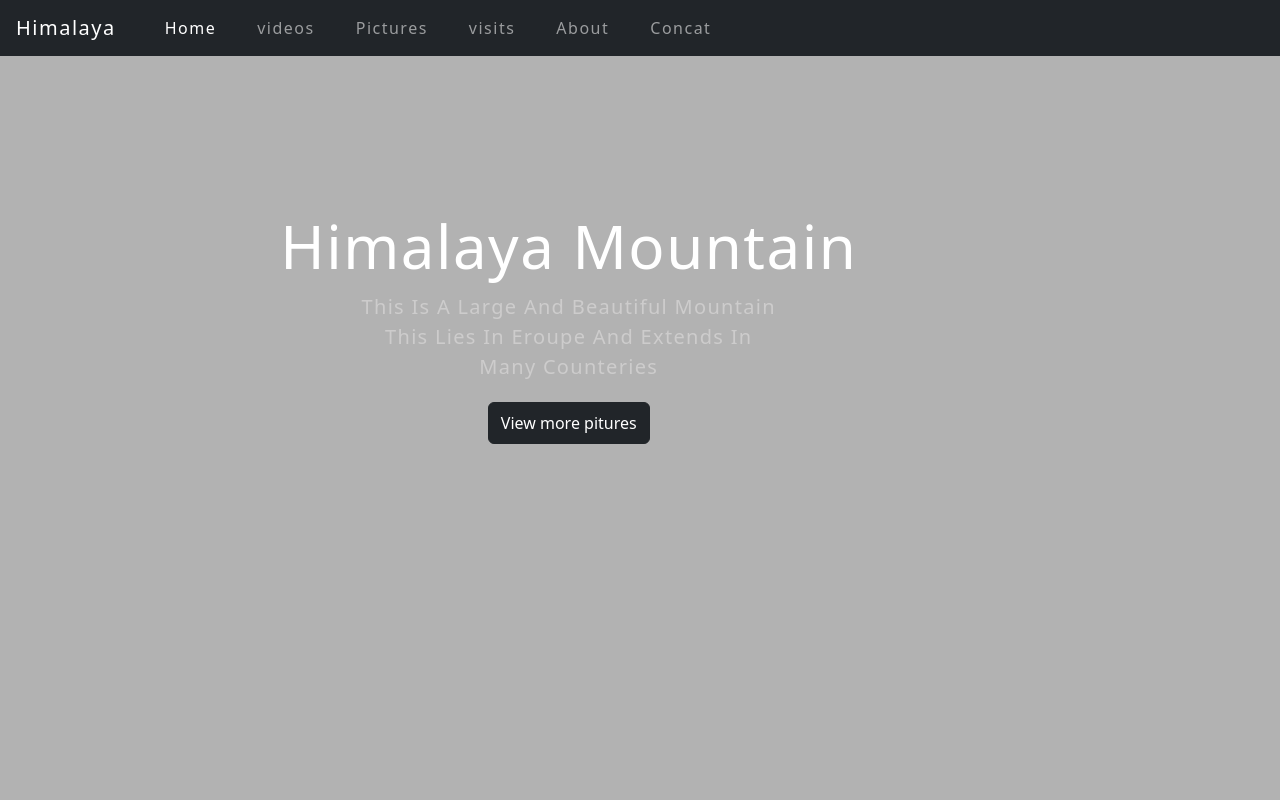
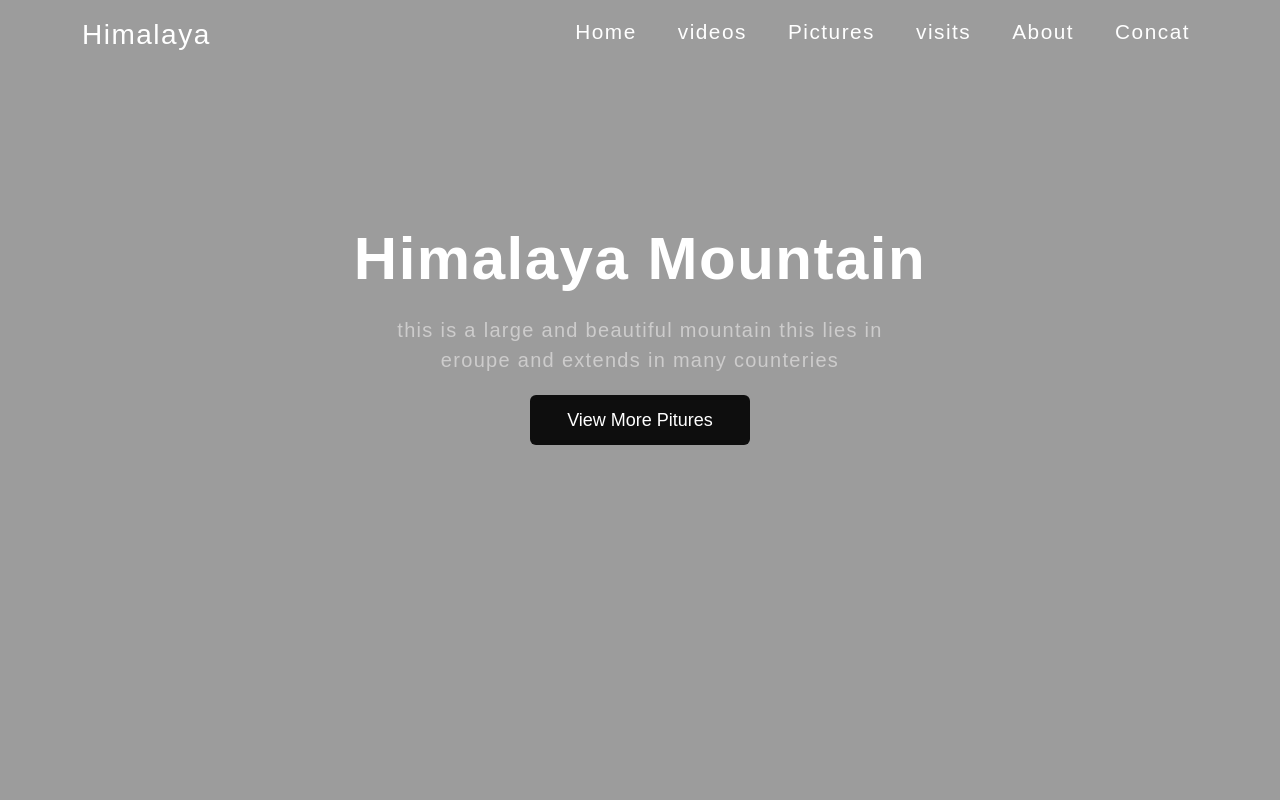
Before and after one commit to Abdullatif-Mostafa/Himalaya-, a website: page index.html in a window 1280 px wide. Shown: the top 800 px of the page. Drawn offline with nearby package versions, Linux system fonts and the light colour scheme.

Commit message:
new changes gave been added

```diff
--- a/index.html
+++ b/index.html
@@ -4,37 +4,32 @@
     <meta charset="UTF-8">
     <meta name="viewport" content="width=device-width, initial-scale=1.0">
     <title>hiymalia</title>
-    <!-- <link rel="stylesheet" href="css/bootstrap.min.css.map"> -->
-    <!-- <link rel="stylesheet" href="css/bootstrap.min.css"> -->
-    <!-- <link rel="stylesheet" href="css/all.min.css">  -->
-
-    <!-- <link rel="stylesheet" href="css/all.min.css"> -->
-    <link rel="stylesheet" href="css/bootstrap.min.css">
-    <link rel="stylesheet" href="normalize.css">
+    <link rel="stylesheet" href="node_modules/bootstrap/dist/css/bootstrap.min.css">
+    <script src="node_modules/bootstrap/dist/js/bootstrap.bundle.min.js"></script>
     <link rel="stylesheet" href="style.css">
-    <link rel="stylesheet" href="../bootstrap-5.3.1-dist (1)/bootstrap-5.3.1-dist/css/bootstrap.css">
 </head>
 <body>
-    <!-- navbar -->
-    <nav class="navbar navbar-expand-lg navbar-dark bg-dark py-2">
-            <small  class="navbar-brand logo ps-3">Himalaya</small>
-
-            <a href="#data" data-bs-toggle="collapse" class="navbar-toggler">
-                <small class="navbar-toggler-icon ps-3"></small>
-            </a>
-            <span id="data" class="collapse navbar-collapse">
-                <ul class="navbar-nav">
-                    <li class="nav-item"> <a href="" class="nav-link active">Home</a></li>
+        <nav class="navbar navbar-expand-lg ">
+			<div class="container">
+			  <a class="navbar-brand logo" href="#">Himalaya</a>
+			  <button class="navbar-toggler" type="button" data-bs-toggle="collapse" data-bs-target="#navbarSupportedContent" aria-controls="navbarSupportedContent" aria-expanded="false" aria-label="Toggle navigation">
+				<span class="navbar-toggler-icon"></span>
+			  </button>
+			  <div class="collapse navbar-collapse" id="navbarSupportedContent">
+				<ul class="navbar-nav ms-auto mb-2 mb-lg-0">
+					<li class="nav-item"> <a href="" class="nav-link ">Home</a></li>
 					<li class="nav-item"> <a href="" class="nav-link">videos</a></li>
 					<li class="nav-item"> <a href="" class="nav-link">Pictures</a></li>
 					<li class="nav-item"> <a href="" class="nav-link">visits</a></li>
 					<li class="nav-item"> <a href="" class="nav-link">About</a></li>
 					<li class="nav-item"> <a href="" class="nav-link">Concat</a></li>
 			     </ul>
-        </span>
+
+			  </div>
+			</div>
 		  </nav>
     <!-- Main content -->
-        <div class="main ">
+        <div class="main">
             <div class="over_lay">
                 <div class="container">
                     <div class="contnet">
@@ -42,7 +37,7 @@
                             <p>this is a large and beautiful mountain
                                 this lies in eroupe and extends in many counteries
                             </p>
-                        <button class="btn btn-dark btn_ss py-2">View more pitures</button>
+                        <button class="" type="button">View more pitures</button>
                     </div>
                 </div>
             </div>
@@ -132,7 +127,7 @@
                 <button class="btn btn-secondary"> Visit</button>
             </div>
             <div>
-                <img src="images/download.jpg" alt=" ">
+                <img src="images/download.jpg" alt="kk">
                 <h3>Annapurna</h3>
                 <p>
                     Voluptate explicabo veritatis illum dolorem  dolorem doloremeum aliquid eaque quo vero error sunt.
@@ -151,6 +146,18 @@
             </div>
         </div>
     </div>
+    <!-- footer  *************************************-->
+    <footer>
+        <div class="footer-content">
+            <div class="footer-links">
+                <a href="#">Home</a>
+                <a href="#">About</a>
+                <a href="#">Visits</a>
+                <a href="#">FQA</a>
+            </div>
+            <p>&copy; 2023 Your Website. All rights reserved.</p>
+        </div>
+    </footer>
     <script src="../bootstrap-5.3.1-dist (1)/bootstrap-5.3.1-dist/js/bootstrap.js"></script>
 </body>
 </html>
--- /dev/null
+++ b/package.json
@@ -0,0 +1,5 @@
+{
+  "dependencies": {
+    "bootstrap": "^5.3.2"
+  }
+}
--- a/style.css
+++ b/style.css
@@ -64,7 +64,8 @@ body
 {
     position: fixed;
     width: 100%;
-    z-index: 42342354342543;
+    z-index: 6767;
+    /* background-color: #c6c4c4; */
 }
 .nav-link
 {
@@ -72,19 +73,74 @@ body
 }
 .navbar-toggler
 {
-    width: 20ppx;
-    height: 40px;
-    /*margin-left: 20px;
-    *//*padding-right: 20px;
-    */transform:translateX(-20px) ;
+    background-color: rgb(192, 190, 190);
+}
+ .navbar ul li a
+{
+	list-style: none;
+	text-decoration: none;
+	color: #FFF !important;
+	font-size: 1.3em;
+	transition: all .3s ease-in-out;
+	-webkit-transition: all .3s ease-in-out;
+	-moz-transition: all .3s ease-in-out;
+	-ms-transition: all .3s ease-in-out;
+	-o-transition: all .3s ease-in-out;
+	padding-bottom: 10px;
+	position: relative;
+	display: inline-block;
+	padding-bottom: 5px;
+	position: relative;
+	display: inline-block;
+	text-decoration: none;
+	padding-bottom: 15px;
+}
+.navbar ul li a::before
+{
+      content: '';
+      position: absolute;
+      bottom: 0;
+      left: 0;
+      width: 0;
+      height: 3px;
+      background-color: #f1f3f5;
+      transition: width 0.3s ease;
+      -webkit-transition: width 0.3s ease;
+      -moz-transition: width 0.3s ease;
+      -ms-transition: width 0.3s ease;
+      -o-transition: width 0.3s ease;
+}
+.navbar ul li a:hover::before
+{
+	width: 100%;
 
+}
+.navbar ul li a:hover
+{
+    color: #a3a1a1 !important;
+}
+
+@media (max-width:768px)
+{
+    .navbar
+    {
+        background-color: #797878;
+    }
+}
+/* main section  *******************************************/
+.main
+{
+    width: 100%;
+    min-height: 400px;
+    display: flex;
+    justify-content: center;
+    flex-direction: column;
+    align-items: center;
 }
 .contnet
 {
-    position: absolute;
-    padding-top: 12%;
-    margin: 0 auto;
-    /* background-color: #797878; */
+    position: relative;
+    padding-top: 20%;
     text-align: center;
 }
 .contnet h1
@@ -93,34 +149,50 @@ body
     font-size: 60px;
     text-transform: capitalize;
     text-align: center;
+    margin-bottom: 20px;
+    font-weight: bold;
 }
 
 .contnet p
 {
     font-size: 20px;
     color: #cdcccc;
-    text-transform: capitalize;
     max-width: 44%;
     letter-spacing: 1.3px;
     text-align: center;
     margin: 10px auto;
     margin-bottom: 20px;
 }
-.content .btn_ss
+.main .contnet button
 {
-    width: 200px;
-    font-size: 20px;
-    padding: 10px 20px;
-    text-transform: capitalize;
-    background-color:#000;
-    color: #fff;
-    transition: 0.4s;
-    border: none;
-    outline: none;
-    -webkit-transition: 0.4s;
-    -moz-transition: 0.4s;
-    -ms-transition: 0.4s;
-    -o-transition: 0.4s;
+   width: 220px;
+   height: 50px;
+   font-size: 18px;
+   padding: 10px 20px;
+   text-transform: capitalize;
+   background-color:#0e0e0e;
+   color: #fff;
+   border: none;
+   outline: none;
+   display: flex;
+   align-items: center;
+   justify-content: center;
+   margin: 0 auto;
+   border-radius: 6px;
+   -webkit-border-radius: 6px;
+   -moz-border-radius: 6px;
+   -ms-border-radius: 6px;
+   -o-border-radius: 6px;
+   transition: all .3s ease-in-out;
+   -webkit-transition: all .3s ease-in-out;
+   -moz-transition: all .3s ease-in-out;
+   -ms-transition: all .3s ease-in-out;
+   -o-transition: all .3s ease-in-out;
+}
+.main .contnet button:hover
+{
+background-color: #000;
+letter-spacing: 1px;
 }
 @media  (max-width:768px)
 {
@@ -147,7 +219,7 @@ body
 .about
 {
     width: 100%;
-    /* height: 75vh;  */
+    height: 75vh;
     min-height: 340px;
     background-color: #79787881;
     padding-top: 70px;
@@ -491,3 +563,54 @@ body
  /* background-color: #797878; */
  /* width: calc((100%-20px)/4); */
 }
+
+/* footer *********************************************************** */
+footer {
+    background-color: #111111;
+    color: #fff;
+    text-align: center;
+    padding: 20px;
+    bottom: 0;
+    width: 100%;
+}
+
+.footer-content {
+    max-width: 1200px;
+    height: 50px;
+    margin: 0 auto;
+    display: flex;
+    justify-content: space-between;
+    align-items: center;
+
+}
+
+.footer-links {
+    display: flex;
+}
+
+.footer-links a {
+    color: #fff;
+    text-decoration: none;
+    margin-right: 20px;
+}
+.footer-links a:hover
+{
+    color: #797878;
+}
+
+@media screen and (max-width: 600px)
+{
+    .footer-content {
+        flex-direction: column;
+        text-align: center;
+    }
+
+    .footer-links {
+        margin-top: 10px;
+        order: 1;
+    }
+
+    .footer-links a {
+        margin: 0 10px;
+    }
+}
```
Also changed, not shown: 1 other file. Lines whose indentation alone changed are shown as unchanged.
